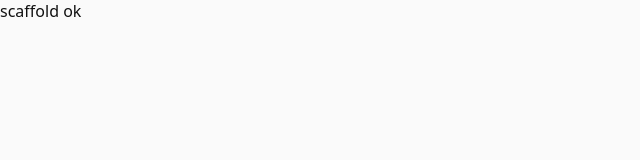
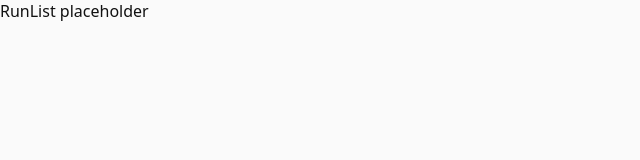
Before and after one commit to takaki-maeda-99/MimicAnno, a React (Vite) app in the folder frontend/: page / in a window 1280 px wide. Shown: the top 160 px of the page, without its empty margins (0-640 px from the left). Built offline with nearby package versions, Linux system fonts and the light colour scheme.

Commit message:
app: URL routing skeleton (RunList placeholder | RunViewer placeholder)

```diff
--- a/frontend/src/App.tsx
+++ b/frontend/src/App.tsx
@@ -1,3 +1,13 @@
+import RunList from "./components/RunList";
+import RunViewer from "./components/RunViewer";
+
 export default function App() {
-  return <div>scaffold ok</div>;
+  const params = new URLSearchParams(window.location.search);
+  const episodeId = params.get("run");
+  const runHashShort = params.get("hash") ?? undefined;
+
+  if (episodeId === null) {
+    return <RunList />;
+  }
+  return <RunViewer episodeId={episodeId} runHashShort={runHashShort} />;
 }
--- /dev/null
+++ b/frontend/src/components/RunList.tsx
@@ -0,0 +1 @@
+export default function RunList() { return <div>RunList placeholder</div>; }
--- /dev/null
+++ b/frontend/src/components/RunViewer.tsx
@@ -0,0 +1,2 @@
+type Props = { episodeId: string; runHashShort: string | undefined };
+export default function RunViewer(_: Props) { return <div>RunViewer placeholder</div>; }
```
